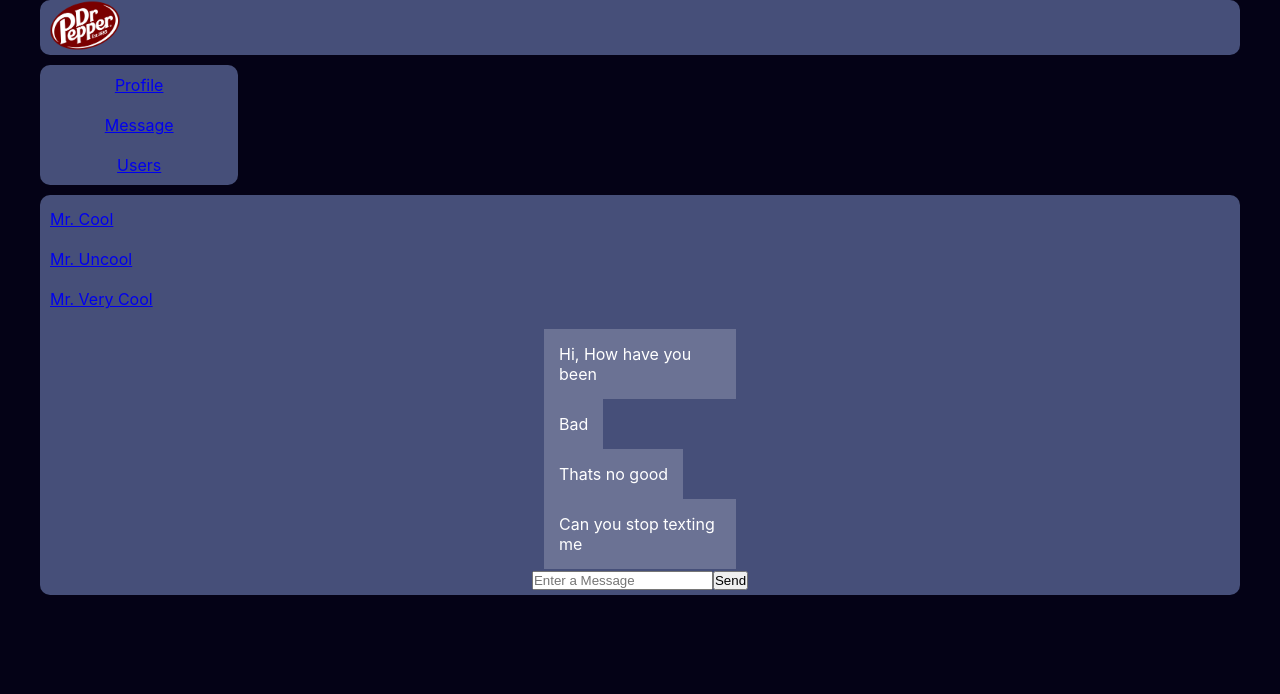
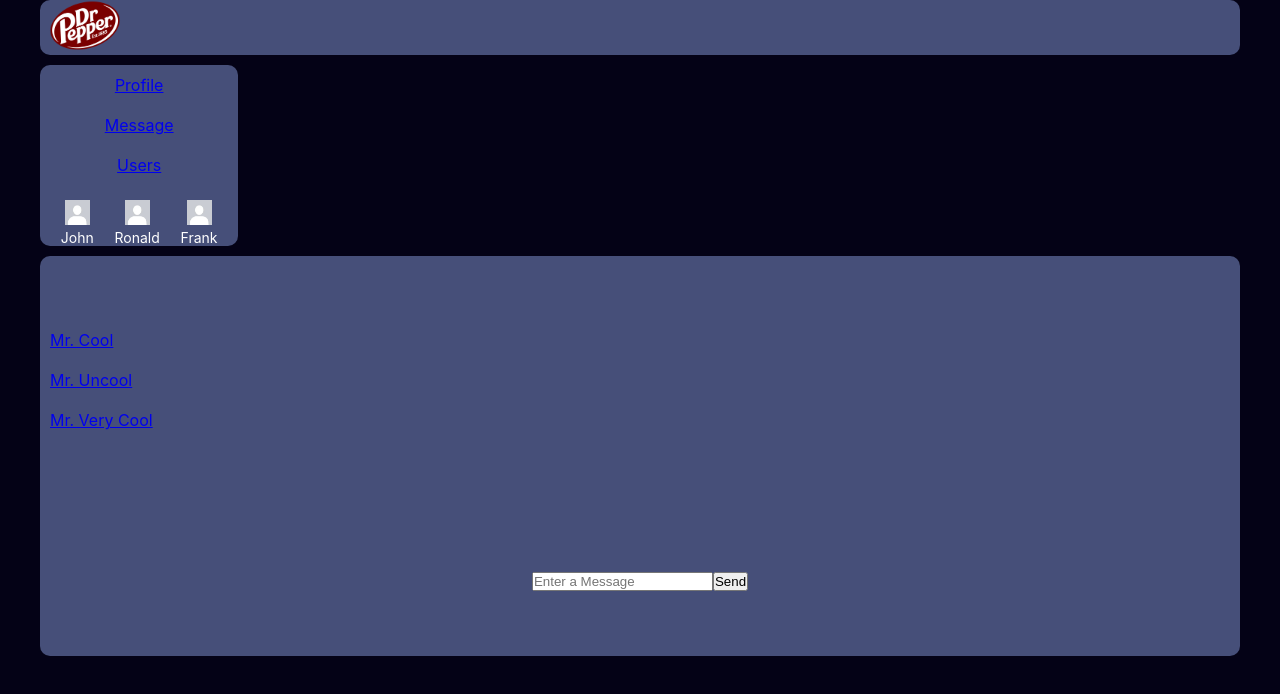
Before and after one commit to KinwaSaladExposed/Social, a React (Create React App) app in the folder socialr/: page /da in a window 1280 px wide. Shown: the top 694 px of the page. Built offline with nearby package versions, Linux system fonts and the light colour scheme.

Commit message:
new commit

```diff
--- a/socialr/src/App.js
+++ b/socialr/src/App.js
@@ -6,16 +6,17 @@ import Content from "./Components/Content/Content"
 import Dialogue from "./Components/Dialogue/Dialogue"
 import {BrowserRouter, Route, Switch} from "react-router-dom"
 
+
 function App(props) {
   return (
     <div className="Wrapper">
-    <BrowserRouter>
+    <BrowserRouter forceRefresh={true}>
     <Header />
     <Nav />
     <Switch>
     <Route exact path='/' render={()=><Content PMsg={props.state.Comment.PMsg} createCo={props.createCo}/>} />
     <Route exact path='/ct' render={()=><Content PMsg={props.state.Comment.PMsg} createCo={props.createCo}/>} />
-    <Route exact path='/da' render={()=><Dialogue Dialogue_Names={props.state.Dial.Dialogue_Names} Message_Obj={props.state.Dial.Message_Obj}/>} />
+    <Route exact path='/da' render={()=><Dialogue Dialogue_Names={props.state.Dial.Dialogue_Names} Message_Obj={props.state.Dial.Message_Obj} postMsg={props.postMsg}/>} />
     </Switch>
     </BrowserRouter>
     </div>
--- a/socialr/src/Components/Content/Posts/Posts.jsx
+++ b/socialr/src/Components/Content/Posts/Posts.jsx
@@ -5,18 +5,23 @@ import arnold2 from '../../../img/pparnold.jpg'
 let PText = React.createRef();
 
 
-function Posts(props) {
+const Posts = (props) => {
     let createCo = () => {
     props.createCo(PText.current.value);
+    PText.current.value = "";
+
     }
 	return(
 	<div className="Posts">
 		<h2>My Posts</h2>
+        {props.PMsg.map((e)=><OP message={e.message} like={e.like} id={e.id}/>)}
+        <div>
         <input placeholder="Enter the post" ref={PText}/>
         <button onClick={createCo}>Add the Post</button>
+        </div>
 
-        {props.PMsg.map((e)=><OP message={e.message} like={e.like} id={e.id}/>)}
      </div>
+
     )
 }
 
--- a/socialr/src/Components/Dialogue/Dialogue.jsx
+++ b/socialr/src/Components/Dialogue/Dialogue.jsx
@@ -3,7 +3,12 @@ import './Dialogue.css'
 import DI from './DialogueItem/DialogueItem';
 import CM from './ChatMessage';
 
+let MText = React.createRef();
+
 const Dialogue=(props)=> {
+	let postMsg = () => {
+		props.postMsg(MText.current.value);
+	}
 	return(
 		<div className="da">
 
@@ -16,8 +21,8 @@ const Dialogue=(props)=> {
 
 
 			<div className="SendMSG">
-				<input className="EnterMessage" placeholder="Enter a Message"/>
-				<button className="SendBtn">Send</button>
+				<input className="EnterMessage" placeholder="Enter a Message" ref={MText}/>
+				<button className="SendBtn" onClick={postMsg}>Send</button>
 			</div>
 
 			</div>
--- a/socialr/src/Components/Nav/Nav.css
+++ b/socialr/src/Components/Nav/Nav.css
@@ -10,3 +10,34 @@ a {
 a:hover {
 	background: #fff9;
 }
+
+.Top {
+
+}
+
+.Bottom {
+	display: flex;
+	justify-content: space-evenly;
+	margin-top: 15px;
+}
+
+.FD {
+
+}
+.F1 {
+
+}
+.F2 {
+
+}
+.F3 {
+
+}
+
+.FPicture {
+	width: 25px;
+	height: 25px;
+}
+p {
+	font-size: 14px;
+}
--- a/socialr/src/Components/Nav/Nav.jsx
+++ b/socialr/src/Components/Nav/Nav.jsx
@@ -1,13 +1,31 @@
 import React from 'react';
 import './Nav.css'
 import {NavLink} from 'react-router-dom'
+import DefaultPP from '../../img/DefaultPP.jpg'
 
 function Nav() {
   return (
     <div className="nv">
-      <NavLink to='/ct'>Profile</NavLink>
-      <NavLink to='/da'>Message</NavLink>
-      <NavLink to='/us'>Users</NavLink>
+      <div className="Top">
+        <NavLink to='/ct'>Profile</NavLink>
+        <NavLink to='/da'>Message</NavLink>
+        <NavLink to='/us'>Users</NavLink>
+      </div>
+
+      <div className="Bottom">
+        <div className="F1 FD">
+          <img src={DefaultPP} className="FPicture" />
+          <p>John</p>
+        </div>
+        <div className="F2 FD">
+          <img src={DefaultPP} className="FPicture" />
+          <p>Ronald</p>
+        </div>
+        <div className="F3 FD">
+          <img src={DefaultPP} className="FPicture" />
+          <p>Frank</p>
+        </div>
+      </div>
     </div>
   );
 }
--- a/socialr/src/Data/State.js
+++ b/socialr/src/Data/State.js
@@ -1,3 +1,5 @@
+import {run} from './../Render'
+
 let state = {
 Dial:{
 	Dialogue_Names:[
@@ -6,10 +8,7 @@ Dial:{
   {name:"Mr. Very Cool",id:3}
 ],
 	Message_Obj:[
-  {message:"Hi, How have you been",id:1},
-  {message:"Bad",id:2},
-  {message:"Thats no good",id:3},
-  {message:"Can you stop texting me",id:4}
+
 ]},
 
 Comment:{
@@ -17,15 +16,30 @@ Comment:{
   {message:"Today I started my post",like:400,id:1},
   {message:"Yesterday I finished my post",like:2,id:2},
   {message:"Im taking a break from posting",like:69,id:3}
-]}
+]},
+
+Friends:{
+    FNames:[
+        {name:"John",id:1},
+        {name:"Ronald",id:2},
+        {name:"Frank",id:3}
+    ]
+}
 }
 
 export let createCo = (txt) => {
     let NewComment = {
-        text:txt,id:4,like:40
+        message:txt,id:4,like:40
     }
-    state.Comment.PMsg.push(NewComment);
-    console.log(state);
+    state.Comment.PMsg.unshift(NewComment);
+    run(state);
+}
+export let postMsg = (text) => {
+    let NewMsg = {
+        message:text,id:1
+    }
+    state.Dial.Message_Obj.push(NewMsg);
+    run(state);
 }
 
 export default state
--- /dev/null
+++ b/socialr/src/Render.jsx
@@ -0,0 +1,24 @@
+import React from 'react';
+import ReactDOM from 'react-dom/client';
+import './index.css';
+import App from './App';
+import reportWebVitals from './reportWebVitals';
+import {createCo} from './Data/State'
+import {postMsg} from './Data/State'
+
+export let run = (state) => {
+ReactDOM.createRoot(document.getElementById('root')).render(
+  <React.StrictMode>
+    <App
+      state={state}
+      createCo={createCo}
+      postMsg={postMsg}
+    />
+  </React.StrictMode>
+);
+}
+
+// If you want to start measuring performance in your app, pass a function
+// to log results (for example: reportWebVitals(console.log))
+// or send to an analytics endpoint. Learn more: https://bit.ly/CRA-vitals
+reportWebVitals();
--- a/socialr/src/index.js
+++ b/socialr/src/index.js
@@ -1,23 +1,4 @@
-import React from 'react';
-import ReactDOM from 'react-dom/client';
-import './index.css';
-import App from './App';
-import reportWebVitals from './reportWebVitals';
+import {run} from './Render'
 import state from './Data/State'
-import {createCo} from './Data/State'
 
-const root = ReactDOM.createRoot(document.getElementById('root'));
-
-root.render(
-  <React.StrictMode>
-    <App
-      state={state}
-      createCo={createCo}
-    />
-  </React.StrictMode>
-);
-
-// If you want to start measuring performance in your app, pass a function
-// to log results (for example: reportWebVitals(console.log))
-// or send to an analytics endpoint. Learn more: https://bit.ly/CRA-vitals
-reportWebVitals();
+run(state);
```
Also changed, not shown: socialr/src/img/DefaultPP.jpg (added).
